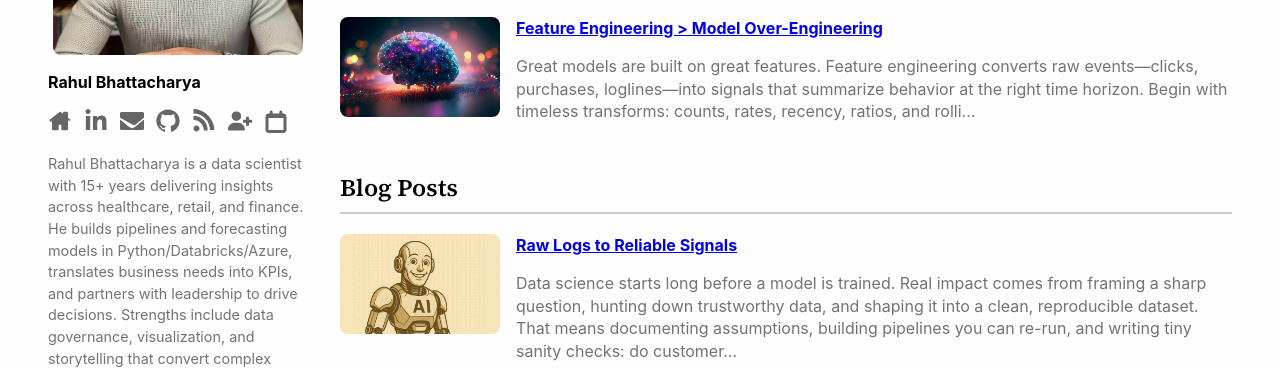
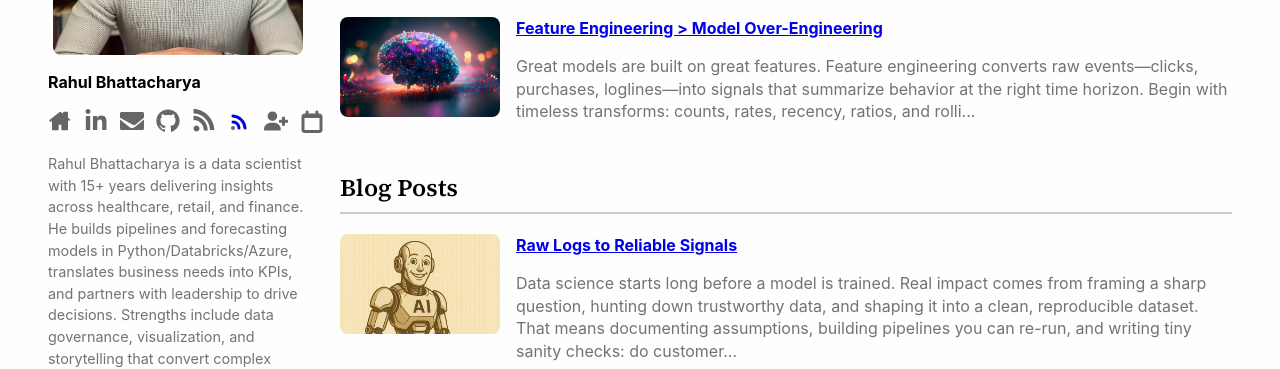
Before and after one commit to RahulBhattacharya1/RahulBhattacharya1.github.io, a Jekyll site: the page built from index.html, in a window 1280 px wide. Shown: the part 236-605 px from the top of the page. Built offline with Jekyll 4.4.1, drawn with Linux system fonts in a browser that asks for light colours; the list of posts is cut into pages by our own code.

Commit message:
Update default.html

```diff
--- a/_layouts/default.html
+++ b/_layouts/default.html
@@ -104,6 +104,17 @@
     </svg>
   </a>
 </li>
+
+<li>
+  <a class="rss" href="{{ '/feed.xml' | relative_url }}" aria-label="RSS" target="_blank" rel="noopener">
+    <svg xmlns="http://www.w3.org/2000/svg" viewBox="0 0 24 24">
+      <path d="M3 19a2 2 0 1 0 4 0 2 2 0 1 0 -4 0"/>
+      <path d="M5 13A6 6 0 0 1 11 19" fill="none" stroke="currentColor" stroke-width="3" stroke-linecap="round"/>
+      <path d="M5 7A13 13 0 0 1 17 19" fill="none" stroke="currentColor" stroke-width="3" stroke-linecap="round"/>
+    </svg>
+  </a>
+</li>
+
 
 <li>
     <a class="follow" href="https://github.com/RahulBhattacharya1" aria-label="Follow on GitHub" target="_blank" rel="noopener">
```
